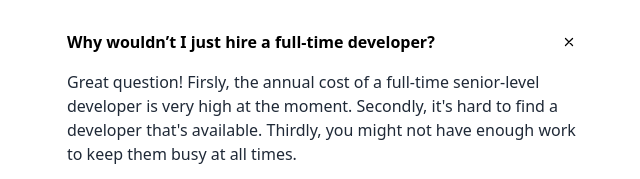
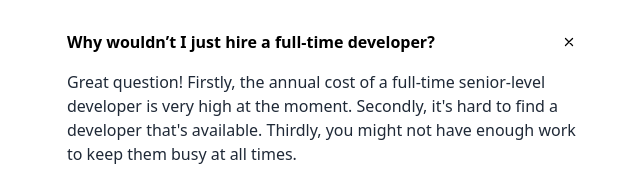
Before and after one commit to sanderjn/CodePulse, a website built with Vite: page index.html in a window 1280 px wide. Both pictures are taken after a click on the heading "Why wouldn’t I just hire a full-time developer?". Shown: the part 6399-6578 px from the top of the page, 317-957 px from the left. Built offline with nearby package versions, Linux system fonts and the light colour scheme.

Commit message:
Fix spelling error

```diff
--- a/index.html
+++ b/index.html
@@ -435,7 +435,7 @@
 
                         </summary>
                         <div class="pb-sm text-gray-800 space-y-sm opacity-0 group-open:opacity-100">
-                            <p>Great question! Firsly, the annual cost of a full-time senior-level developer is very high at the moment. Secondly, it's hard to find a developer that's available. Thirdly, you might not have enough work to keep them busy at all times.</p>
+                            <p>Great question! Firstly, the annual cost of a full-time senior-level developer is very high at the moment. Secondly, it's hard to find a developer that's available. Thirdly, you might not have enough work to keep them busy at all times.</p>
                             <p>With the monthly plan, you can pause and resume your subscription as often as you need to ensure you're only paying your developer when you have work available for them.</p>
                         </div>
                     </details>
```
Also changed, not shown: style.css.
